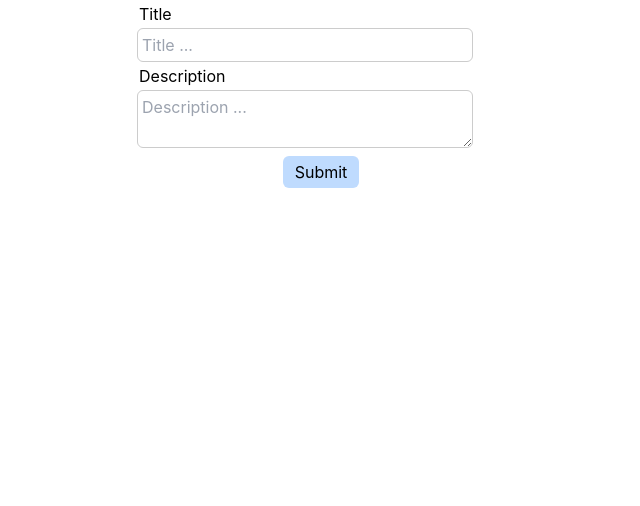
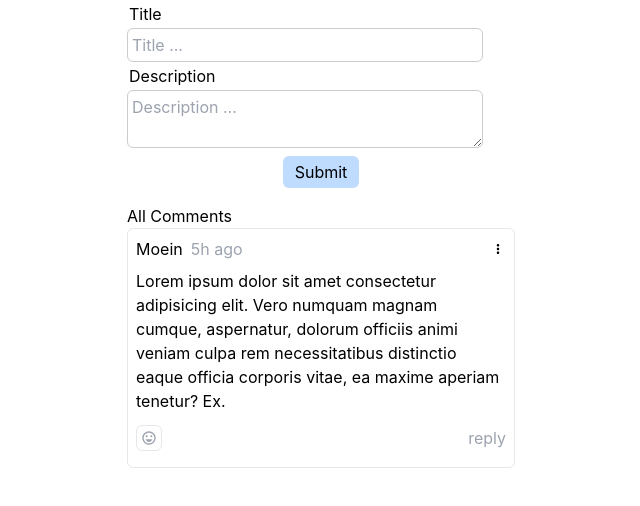
Before and after one commit to MoeinGanji2568/comment-reply-system, a React (Vite) app: page / in a window 1280 px wide. Shown: the top 506 px of the page, without its empty margins (319-959 px from the left). Built offline with nearby package versions, Linux system fonts and the light colour scheme.

Commit message:
commentCard Design

```diff
--- a/src/App/App.tsx
+++ b/src/App/App.tsx
@@ -1,12 +1,14 @@
 import AddCommentBox from "../components/AddCommentBox";
+import CommentSection from "../components/CommentSection";
 import "./App.css";
 
 function App() {
   return (
     <>
       <header></header>
-      <main className="w-full max-w-[400px] min-w-[350px] mx-auto px-4 flex flex-col gap-2">
+      <main className="w-full max-w-[420px] min-w-[370px] mx-auto px-4 flex flex-col gap-2">
         <AddCommentBox />
+        <CommentSection />
       </main>
     </>
   );
--- /dev/null
+++ b/src/components/CommentCard.tsx
@@ -0,0 +1,31 @@
+import { IoMdMore } from "react-icons/io";
+import { MdOutlineEmojiEmotions } from "react-icons/md";
+const CommentCard = () => {
+  return (
+    <div className="border border-solid rounded-md bg-white p-2">
+      <div className="flex justify-between items-center">
+        <div className="flex gap-2">
+          <span>Moein</span>
+          <span className="text-gray-400">5h ago</span>
+        </div>
+        <IoMdMore />
+      </div>
+      <div className="my-2">
+        <p>
+          Lorem ipsum dolor sit amet consectetur adipisicing elit. Vero numquam
+          magnam cumque, aspernatur, dolorum officiis animi veniam culpa rem
+          necessitatibus distinctio eaque officia corporis vitae, ea maxime
+          aperiam tenetur? Ex.
+        </p>
+        <div className="flex justify-between items-center mt-3">
+          <span className="p-1 border border-solid rounded-md">
+            <MdOutlineEmojiEmotions className="text-gray-400" />
+          </span>
+          <button className="text-gray-400">reply</button>
+        </div>
+      </div>
+    </div>
+  );
+};
+
+export default CommentCard;
--- /dev/null
+++ b/src/components/CommentSection.tsx
@@ -0,0 +1,12 @@
+import CommentCard from "./CommentCard";
+
+const CommentSection = () => {
+  return (
+    <div>
+      <h1>All Comments</h1>
+      <CommentCard />
+    </div>
+  );
+};
+
+export default CommentSection;
```
